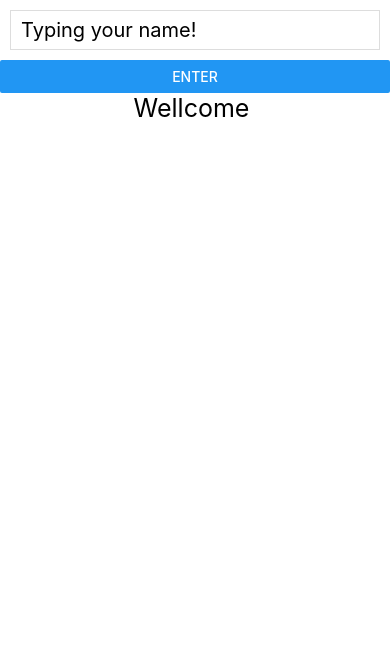
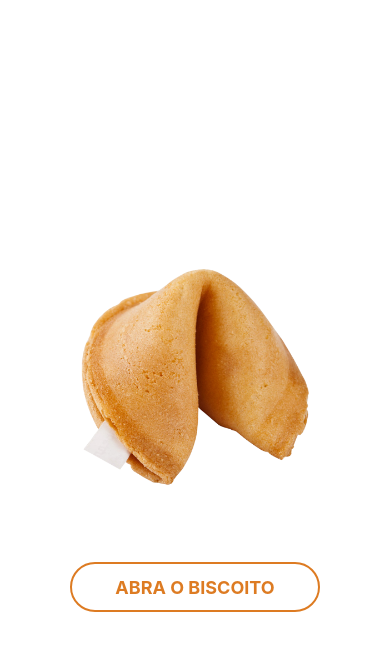
Before and after one commit to rodrigodasilvaluz/myApp, a React Native app: screen / in a window 390 px wide. Shown: the top 650 px of the page. Built offline with nearby package versions, Linux system fonts and the light colour scheme.

Commit message:
fortune cookie app

```diff
--- a/App.js
+++ b/App.js
@@ -1,41 +1,59 @@
 import React, { Component } from 'react';
-import { View, Text, StyleSheet, TextInput, Button } from 'react-native';
+import {
+  View,
+  Text,
+  StyleSheet,
+  TouchableOpacity,
+  Image
+} from 'react-native';
 
 class App extends Component {
 
   constructor(props) {
     super(props);
+
     this.state = {
-      name: '',
-      input: '',
+      btnText: 'Abra o biscoito',
+      textPhrase: '',
+      img: require('./src/biscuitClose.png')
     };
 
-    this.actionEnter = this.actionEnter.bind(this);
+    this.phrase = [
+      'Siga os bons e aprenda com eles.',
+      'O bom-senso vale mais do que muito conhecimento.',
+      'O riso é a menor distância entre duas pessoas.',
+      'Deixe de lado as preocupações e seja feliz.',
+      'Realize o óbvio, pense no improvável e conquiste o impossível.',
+      'Acredite em milagres, mas não dependa deles.',
+      'A maior barreira para o sucesso é o medo do fracasso.'
+    ];
+
+    this.crackerBiscuit = this.crackerBiscuit.bind(this);
   }
 
-  actionEnter() {
-    if (this.state.input === '') {
-      alert('Typing your name!');
-      return;
-    }
-    this.setState({ name: this.state.input, });
+  crackerBiscuit() {
+    const numRandom = Math.floor(Math.random() * this.phrase.length );
+    this.setState({
+      textPhrase: ' "' + this.phrase[numRandom] + '" ',
+      img: require('./src/biscuitOpen.png')
+    });
   }
 
   render() {
     return (
       <View style={ styles.container }>
-
-        <TextInput
-          style={ styles.input }
-          placeholder="Typing your name!"
-          underlineColorAndroid="transparent"
-          onChangeText={ (text) => this.setState({ input: text }) }
+        <Image
+          source={ this.state.img }
+          style={ styles.img }
         />
 
-        <Button title="Enter" onPress={ this.actionEnter } />
+        <Text style={ styles.textPhrase }>{ this.state.textPhrase }</Text>
 
-        <Text style={ styles.text }>Wellcome { this.state.name }</Text>
-
+        <TouchableOpacity style={ styles.btn } onPress={ this.crackerBiscuit }>
+          <View style={ styles.btnArea }>
+            <Text style={ styles.btnText }>{ this.state.btnText }</Text>
+          </View>
+        </TouchableOpacity>
       </View>
     );
   };
@@ -44,18 +62,39 @@
 const styles = StyleSheet.create({
   container: {
     flex: 1,
+    paddingTop: 20,
+    alignItems: 'center',
+    justifyContent: 'center'
   },
-  input: {
-    height: 40,
-    borderWidth: 1,
-    borderColor: '#ddd',
-    margin: 10,
+  img: {
+    width: 250,
+    height: 250
+  },
+  textPhrase: {
     fontSize: 20,
-    padding: 10,
+    color: '#dd7b22',
+    margin: 30,
+    fontStyle: 'italic',
+    textAlign: 'center'
   },
-  text: {
-    textAlign: 'center',
-    fontSize: 25,
+  btn: {
+    width: 250,
+    height: 50,
+    borderWidth: 2,
+    borderColor: '#dd7b22',
+    borderRadius: 25
+  },
+  btnArea: {
+    flex: 1,
+    flexDirection: 'row',
+    alignItems: 'center',
+    justifyContent: 'center'
+  },
+  btnText: {
+    fontSize: 18,
+    fontWeight: 'bold',
+    textTransform: 'uppercase',
+    color: '#dd7b22'
   }
 });
 
```
Also changed, not shown: src/biscuitClose.png (added), src/biscuitOpen.png (added).
